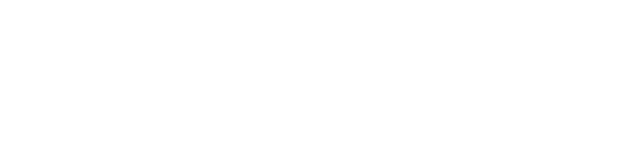
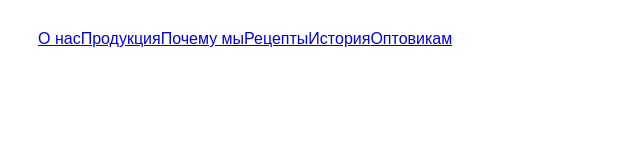
Before and after one commit to p-vasilitsch/p-vasilitsch.github.io, a plain HTML site: page Salmon/index.html in a window 1280 px wide. Shown: the whole page, without its empty margins (0-640 px from the left). Drawn offline with nearby package versions, Linux system fonts and the light colour scheme; files that its build step writes are made by us from their sources.

Commit message:
Update index.html

```diff
--- a/Salmon/index.html
+++ b/Salmon/index.html
@@ -19,6 +19,28 @@
         <a class="logo" href="#">
           <img class="logo__img" src="images/logo.png" alt="">
         </a>
+        <nav class="menu">
+          <ul class="menu__list">
+            <li class="menu__item">
+              <a class="menu__link" href="#">О нас</a>
+            </li>
+            <li class="menu__item">
+              <a class="menu__link" href="#">Продукция</a>
+            </li>
+            <li class="menu__item">
+              <a class="menu__link" href="#">Почему мы</a>
+            </li>
+            <li class="menu__item">
+              <a class="menu__link" href="#">Рецепты</a>
+            </li>
+            <li class="menu__item">
+              <a class="menu__link" href="#">История</a>
+            </li>
+            <li class="menu__item">
+              <a class="menu__link" href="#">Оптовикам</a>
+            </li>
+          </ul>
+        </nav>
       </div>
     </div>
   </header>
```
